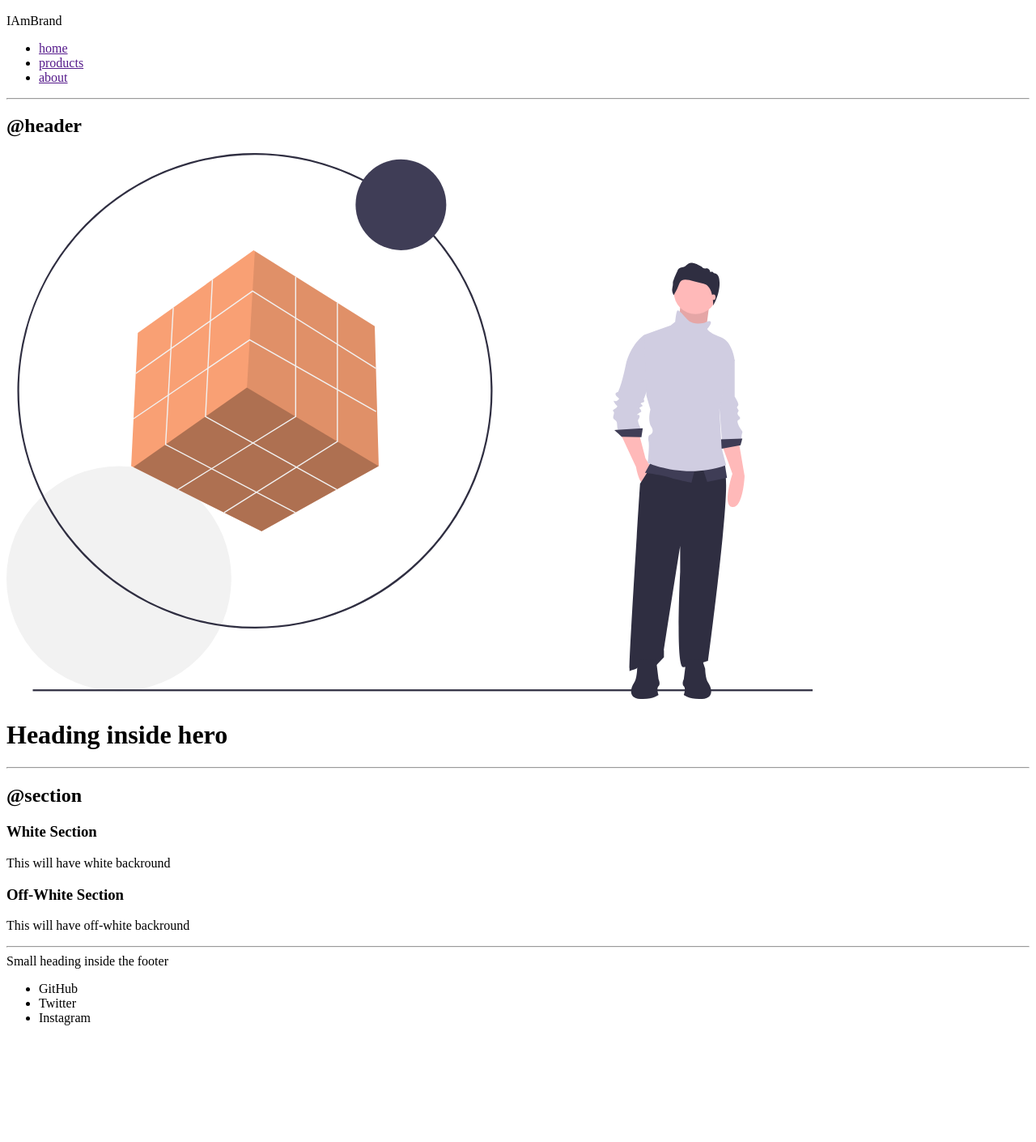
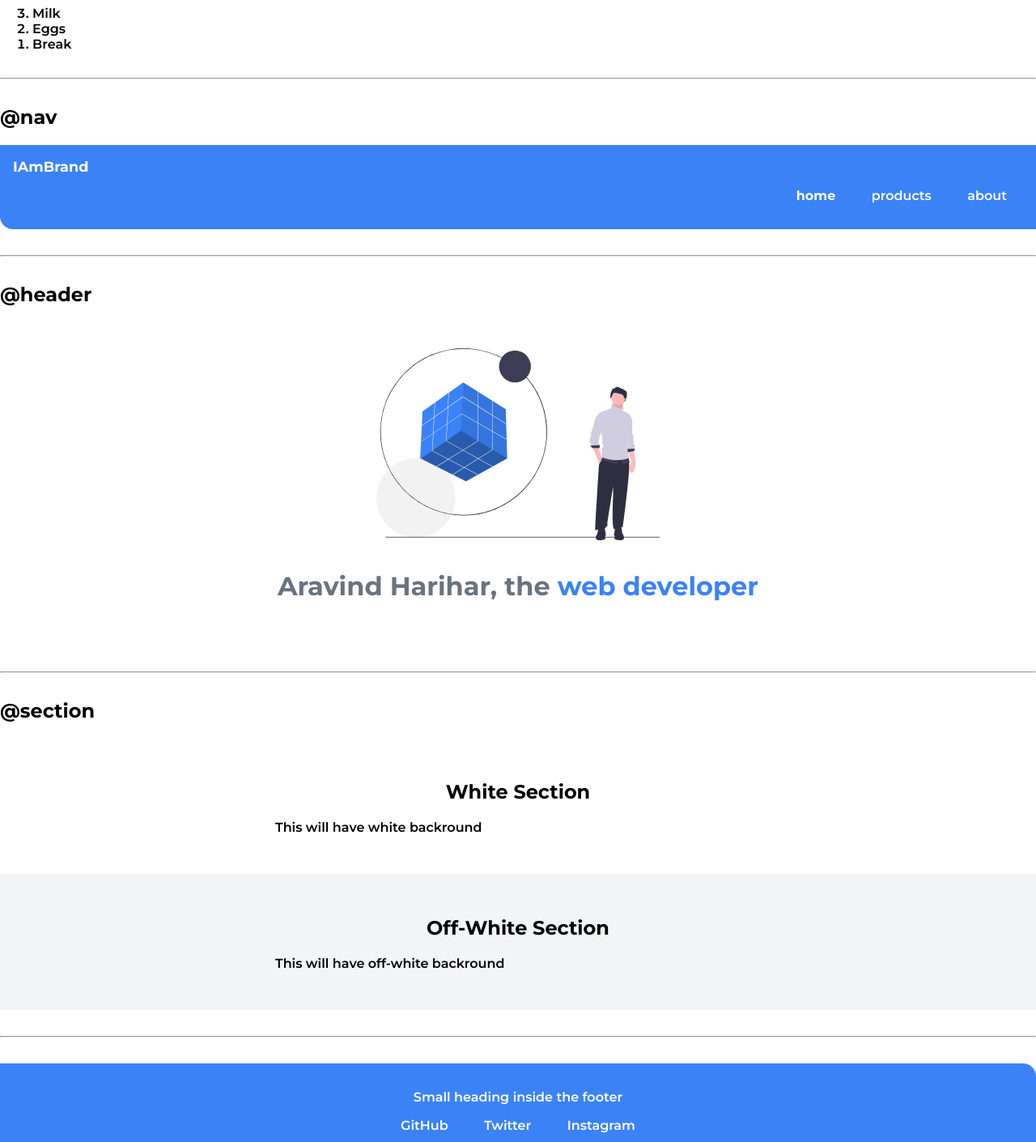
Before and after one commit to AravindHarihar/Mark03-4-5_aravindharihar.com, a plain HTML site: page index.html in a window 1280 px wide. Shown: the part 1116-2526 px from the top of the page at 81% size. Before the commit the page ends 2398 px from the top, so only its background shows below. Drawn offline with Linux system fonts and the light colour scheme.

Commit message:
css added along with some html changes

```diff
--- a/index.html
+++ b/index.html
@@ -6,6 +6,8 @@
     <meta http-equiv="X-UA-Compatible" content="IE=edge">
     <meta name="viewport" content="width=device-width, initial-scale=1.0">
     <title>Aravind Harihar</title>
+
+    <link rel="stylesheet" href="style.css">
 </head>
 
 <body>
@@ -25,16 +27,17 @@
     <h2>@Containers </h2>
 
     <h3>Fluid Container</h3>
-    <div>This is a fluid container and this will go till the end of the page</div>
+    <div class="container">This is a fluid container and this will go till the end of the page</div>
 
     <h3>Centered Container</h3>
-    <div>This is a centered container and this will stay in the middle of the page</div>
+    <div class="container container-center">This is a centered container and this will stay in the middle of the page
+    </div>
 
     <hr>
 
     <h2>@Links</h2>
-    <a href="https://www.google.com"> Primary Link </a>
-    <a href="https://www.google.com"> Secondary Link </a>
+    <a class="link primary-link" href="https://www.google.com"> Primary Link </a>
+    <a class="link secondary-link" href="https://www.google.com"> Secondary Link </a>
 
     <hr>
 
@@ -42,7 +45,7 @@
 
     <h3>Unordered List</h3>
 
-    <ul>
+    <ul class="list-non-bullet">
         <li>Item One</li>
         <li>Item Two</li>
         <li>Item Three</li>
@@ -50,14 +53,14 @@
 
     <h3>Unordered inline list</h3>
 
-    <ul>
-        <li>Inline Item One</li>
-        <li>Inline Item Two</li>
-        <li>Inline Item Three</li>
+    <ul class="list-non-bullet">
+        <li class="list-item-inline">Inline Item One</li>
+        <li class="list-item-inline">Inline Item Two</li>
+        <li class="list-item-inline">Inline Item Three</li>
     </ul>
 
     <h3>Reverese Ordered list</h3>
-    <ol>
+    <ol reversed>
         <li>Milk</li>
         <li>Eggs</li>
         <li>Break</li>
@@ -67,17 +70,17 @@
 
     <h2>@nav</h2>
 
-    <nav>
-        <div>IAmBrand</div>
-        <ul>
-            <li>
-                <a href="">home</a>
+    <nav class="navigation container">
+        <div class="navBrand">IAmBrand</div>
+        <ul class="list-non-bullet nav-pills">
+            <li class="list-item-inline">
+                <a class="link link-active" href="">home</a>
             </li>
-            <li>
-                <a href="">products</a>
+            <li class="list-item-inline">
+                <a class="link" href="">products</a>
             </li>
-            <li>
-                <a href="">about</a>
+            <li class="list-item-inline">
+                <a class="link" href="">about</a>
             </li>
         </ul>
     </nav>
@@ -85,32 +88,38 @@
     <hr>
 
     <h2>@header</h2>
-    <header>
-        <img src="/images/undraw_solution_mindset_34bi.svg" alt="">
-        <h1>Heading inside hero</h1>
+    <header class="hero">
+        <img class="hero-image" src="/images/undraw_solution_mindset_34bi (2).svg" alt="">
+        <h1 class="hero-heading">Aravind Harihar, the <span class="hero-highlighted">web developer</span> </h1>
     </header>
     <hr>
 
     <h2>@section</h2>
 
-    <section>
-        <h3>White Section</h3>
-        <p>This will have white backround</p>
+    <section class="section">
+        <div class="container container-center">
+            <h1>White Section</h1>
+            <p>This will have white backround</p>
+        </div>
+
     </section>
 
-    <section>
-        <h3>Off-White Section</h3>
-        <p>This will have off-white backround</p>
+    <section class="section ow">
+        <div class="container container-center">
+            <h1>Off-White Section</h1>
+            <p>This will have off-white backround</p>
+        </div>
+
     </section>
 
     <hr>
 
-    <footer>
-        <div>Small heading inside the footer</div>
-        <ul>
-            <li>GitHub</li>
-            <li>Twitter</li>
-            <li>Instagram</li>
+    <footer class="footer">
+        <div class="footer-header">Small heading inside the footer</div>
+        <ul class="social-links list-non-bullet">
+            <li class="list-item-inline "><a class="link" href="">GitHub</a></li>
+            <li class="list-item-inline "><a class="link" href="">Twitter</a></li>
+            <li class="list-item-inline "><a class="link" href="">Instagram</a></li>
         </ul>
     </footer>
 
--- /dev/null
+++ b/style.css
@@ -0,0 +1,144 @@
+@import url('https://fonts.googleapis.com/css2?family=Montserrat:ital,wght@0,600;0,700;0,800;1,400&display=swap');
+
+:root {
+    --primary-color: #3B82F6;
+    --gray-color: #6B7280;
+    --offWhite-color: #F3F4F6;
+}
+
+body {
+    font-family: 'Montserrat', sans-serif;
+    margin: 0px;
+}
+
+.container {
+    padding-left: 1rem;
+    padding-right: 1rem;
+}
+
+.container-center {
+    max-width: 600px;
+    margin: auto;
+}
+
+.link {
+    padding: 0.5rem 0.75rem 0.5rem 0.75rem;
+    text-decoration: none;
+
+}
+
+.primary-link {
+    background-color: var(--primary-color);
+    text-decoration: none;
+    border-radius: 0.5rem;
+    color: white;
+}
+
+.secondary-link {
+    color: var(--primary-color);
+    border-radius: 0.5rem;
+    border: 1px solid var(--primary-color);
+    text-decoration: none;
+    margin-left: 1rem;
+}
+
+hr {
+    margin: 2rem 0rem;
+}
+
+.list-non-bullet {
+    list-style: none;
+    text-decoration: none;
+
+}
+
+.list-item-inline {
+    display: inline;
+    padding: 0rem 0.5rem;
+    text-decoration: none;
+}
+
+.navigation {
+    background-color: var(--primary-color);
+    color: white;
+    padding: 1rem;
+    border-bottom-left-radius: 1rem;
+}
+
+.navigation .navBrand {
+    font-weight: bolder;
+    font-size: 1.1rem;
+}
+
+.navigation .link {
+    color: white;
+    text-decoration: none;
+
+}
+
+.navigation .nav-pills {
+    text-align: right;
+    text-decoration: none;
+}
+
+.navigation .link-active {
+    font-weight: bolder;
+
+}
+
+.hero {
+    padding: 2rem;
+}
+
+.hero .hero-image {
+    max-width: 350px;
+    display: block;
+    margin: auto;
+}
+
+.hero .hero-heading {
+    text-align: center;
+    padding-top: 1rem;
+    font-size: 2rem;
+    color: var(--gray-color);
+}
+
+.hero .hero-highlighted {
+    color: var(--primary-color);
+}
+
+
+/** Section**/
+
+.section{
+    padding: 2rem;
+}
+
+.section h1{
+    text-align: center;
+}
+
+.ow{
+    background-color: var(--offWhite-color);
+}
+
+
+.footer{
+    background-color: var(--primary-color);
+    border-top-right-radius: 1rem;
+    padding: 2rem;
+    text-align: center;
+    color: white;
+}
+
+.footer .link{
+    color: white;
+}
+
+.social-links{
+    padding-bottom: 0rem;
+}
+
+.footer ul{
+    padding-inline-start: 0px;
+}
```
Also changed, not shown: images/undraw_solution_mindset_34bi (2).svg (added), images/undraw_solution_mindset_34bi.svg (deleted).
